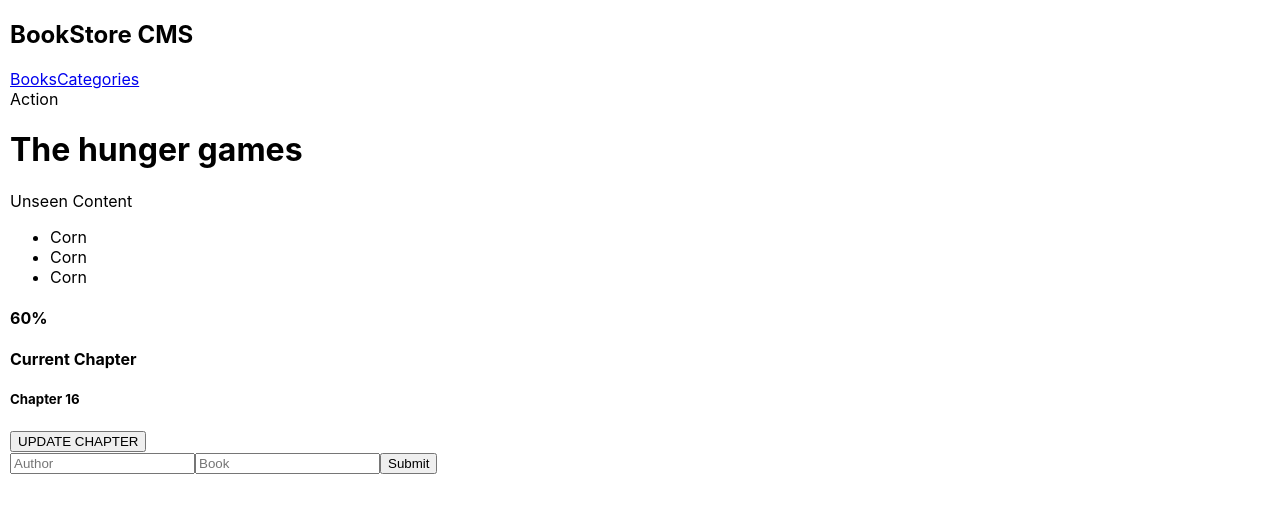
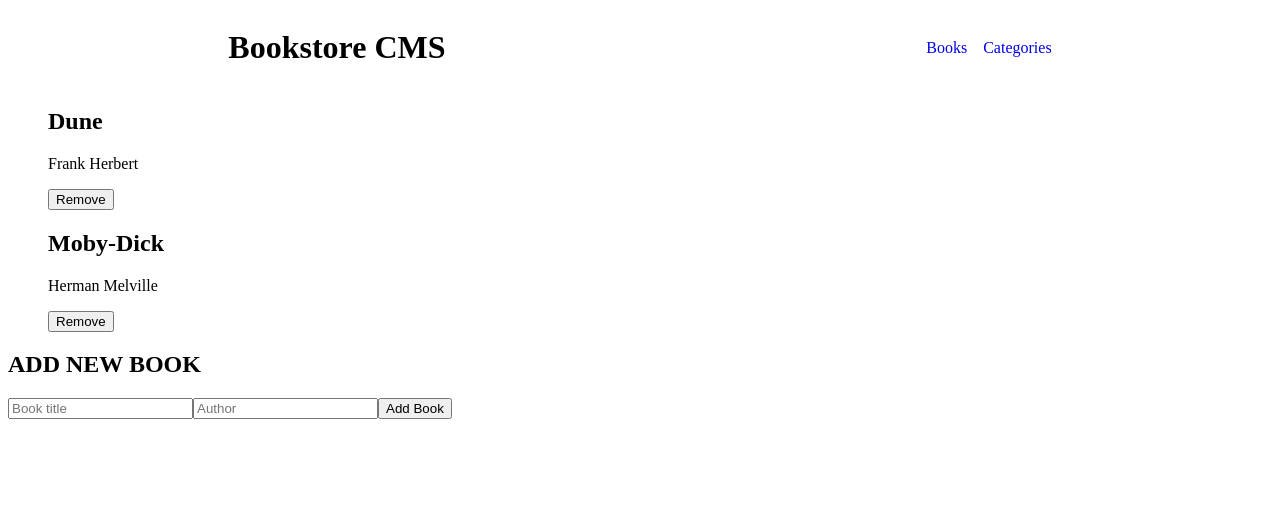
Before and after one commit to tamoorsaeed22/book-store-react, a React (Create React App) app: page / in a window 1280 px wide. Shown: the top 512 px of the page. Built offline with nearby package versions, Linux system fonts and the light colour scheme.

Commit message:
Setup react app

```diff
--- a/package.json
+++ b/package.json
@@ -6,6 +6,7 @@
     "@testing-library/jest-dom": "^5.16.5",
     "@testing-library/react": "^13.4.0",
     "@testing-library/user-event": "^13.5.0",
+    "prop-types": "^15.8.1",
     "react": "^18.2.0",
     "react-dom": "^18.2.0",
     "react-router-dom": "^6.12.0",
--- a/src/App.js
+++ b/src/App.js
@@ -1,23 +1,17 @@
-import { BrowserRouter as Router, Route, Routes } from 'react-router-dom';
-import Navbar from './components/navbar';
+import { BrowserRouter, Routes, Route } from 'react-router-dom';
+import Header from './components/header';
 import Books from './components/books';
-import Category from './components/category';
-import Form from './components/form';
+import Categories from './components/category';
 
 function App() {
   return (
-    <Router>
-      <div>
-        <Navbar />
-        <div className="content">
-          <Routes>
-            <Route path="/" element={<Books />} />
-            <Route path="/category" element={<Category />} />
-            <Route path="/form" element={<Form />} />
-          </Routes>
-        </div>
-      </div>
-    </Router>
+    <BrowserRouter>
+      <Header />
+      <Routes>
+        <Route path="/" element={<Books />} />
+        <Route path="/categories" element={<Categories />} />
+      </Routes>
+    </BrowserRouter>
   );
 }
 
--- /dev/null
+++ b/src/components/addNewBook.js
@@ -0,0 +1,12 @@
+export default function AddNewBook() {
+  return (
+    <section>
+      <h2>ADD NEW BOOK</h2>
+      <form>
+        <input type="text" name="book-title" placeholder="Book title" />
+        <input type="text" name="author" placeholder="Author" />
+        <button type="submit">Add Book</button>
+      </form>
+    </section>
+  );
+}
--- a/src/components/book.js
+++ b/src/components/book.js
@@ -1,27 +1,19 @@
-const Book = () => (
-  <>
-    <div className="card">
-      <div className="main-area">
-        <span>Action</span>
-        <h1>The hunger games</h1>
-        <p>Unseen Content</p>
-        <ul>
-          <li>Corn</li>
-          <li>Corn</li>
-          <li>Corn</li>
-        </ul>
-      </div>
+import React from 'react';
+import PropTypes from 'prop-types';
 
-      <div className="main-area2">
-        <h4>60%</h4>
-      </div>
-      <div className="main-area3">
-        <h4>Current Chapter</h4>
-        <h5>Chapter 16</h5>
-        <button type="button">UPDATE CHAPTER</button>
+export default function Book({ title, author }) {
+  return (
+    <div className="wrapper">
+      <div>
+        <h2>{title}</h2>
+        <p>{author}</p>
+        <button type="button">Remove</button>
       </div>
     </div>
-  </>
-);
+  );
+}
 
-export default Book;
+Book.propTypes = {
+  title: PropTypes.string.isRequired,
+  author: PropTypes.string.isRequired,
+};
--- a/src/components/books.js
+++ b/src/components/books.js
@@ -1,11 +1,11 @@
-import Form from './form';
-import Book from './book';
+import BooksList from './booksList';
+import AddNewBook from './addNewBook';
 
-const Books = () => (
-  <div>
-    <Book />
-    <Form />
-  </div>
-);
-
-export default Books;
+export default function Books() {
+  return (
+    <>
+      <BooksList />
+      <AddNewBook />
+    </>
+  );
+}
--- /dev/null
+++ b/src/components/booksList.js
@@ -0,0 +1,10 @@
+import Book from './book';
+
+export default function BooksList() {
+  return (
+    <ul style={{ listStyle: 'none' }}>
+      <li><Book title="Dune" author="Frank Herbert" /></li>
+      <li><Book title="Moby-Dick" author="Herman Melville" /></li>
+    </ul>
+  );
+}
--- a/src/components/category.js
+++ b/src/components/category.js
@@ -1,7 +1,7 @@
-const Category = () => (
-  <div>
-    <h1>Categories</h1>
-  </div>
-);
-
-export default Category;
+export default function Categories() {
+  return (
+    <div>
+      <h2>Under Construction</h2>
+    </div>
+  );
+}
--- a/src/components/form.js
+++ /dev/null
@@ -1,9 +0,0 @@
-const Form = () => (
-  <form className="forms">
-    <input type="text" name="author" placeholder="Author" />
-    <input type="text" name="book" placeholder="Book" />
-    <input type="submit" value="Submit" />
-  </form>
-);
-
-export default Form;
--- /dev/null
+++ b/src/components/header.js
@@ -0,0 +1,16 @@
+import { Link } from 'react-router-dom';
+import styles from './header.module.css';
+
+export default function Header() {
+  return (
+    <header className={styles.header}>
+      <h1>Bookstore CMS</h1>
+      <nav className={styles.navigation}>
+        <ul>
+          <li><Link to="/">Books</Link></li>
+          <li><Link to="/categories">Categories</Link></li>
+        </ul>
+      </nav>
+    </header>
+  );
+}
--- /dev/null
+++ b/src/components/header.module.css
@@ -0,0 +1,15 @@
+.header {
+  display: flex;
+  justify-content: space-around;
+  align-items: center;
+}
+
+.navigation ul {
+  display: flex;
+  list-style: none;
+  gap: 1em;
+}
+
+.navigation ul a {
+  text-decoration: none;
+}
--- a/src/components/navbar.js
+++ /dev/null
@@ -1,11 +0,0 @@
-const Navbar = () => (
-  <nav className="navbar">
-    <h1> BookStore CMS </h1>
-    <div className="links">
-      <a href="/">Books</a>
-      <a href="/Category">Categories</a>
-    </div>
-  </nav>
-);
-
-export default Navbar;
--- a/src/index.js
+++ b/src/index.js
@@ -1,6 +1,5 @@
 import React from 'react';
 import ReactDOM from 'react-dom/client';
-import './index.css';
 import App from './App';
 
 const root = ReactDOM.createRoot(document.getElementById('root'));
```
Also changed, not shown: 1 other file (tests, documents, lock files or other folders).
